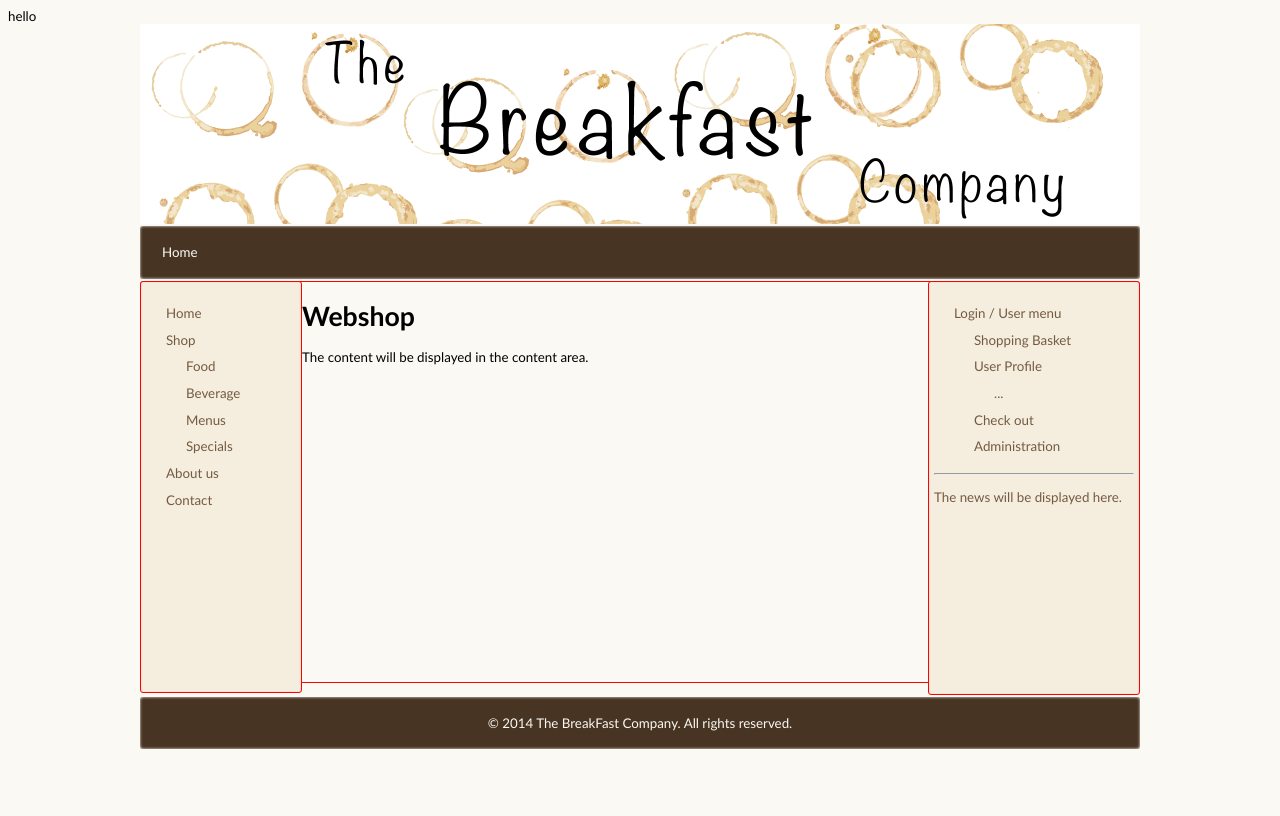
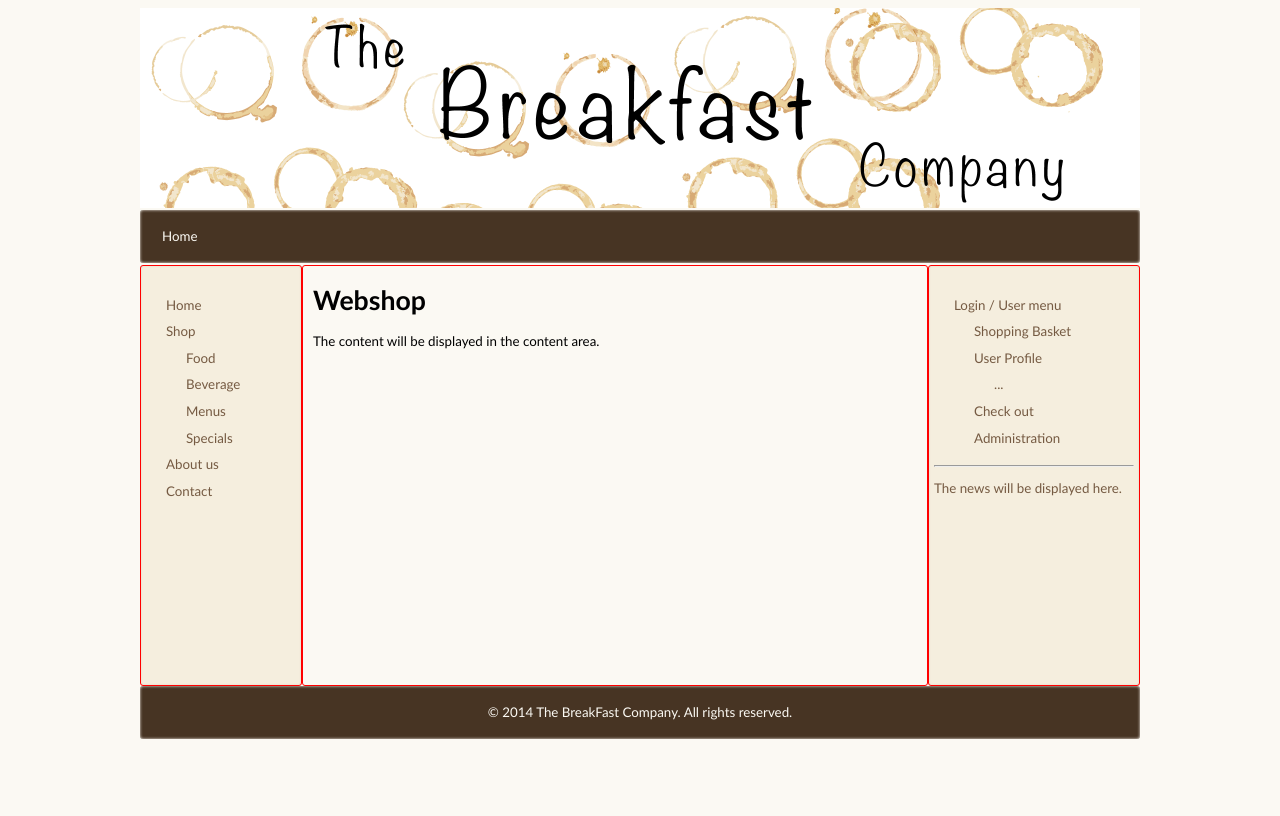
Before and after one commit to nellen/ch.bfh.bti7054.w2014.q.Web-Prophecies, a PHP site: page /index.php in a window 1280 px wide. After the commit the page ends 739 px from the top, so only its background shows below. Run offline with PHP 8.4, Linux system fonts and the light colour scheme.

Commit message:
fixed raph's layout nightmare

```diff
--- a/Web-Phrophecies/src/css/layout.css
+++ b/Web-Phrophecies/src/css/layout.css
@@ -11,12 +11,16 @@ body {
 	margin: 0 auto;
 	max-width: 75em;
 	min-width: 30em;
-
 }
 
-#banner-area, #breadcrumps,
-#left-area, #content-area,
-#right-area, #footer-area {
+#main-area {
+	display: table;
+	width: 100%;
+	min-height: 400px;
+}
+
+#banner-area, #breadcrumps, #left-area, #content-area, #right-area,
+	#footer-area {
 	-moz-border-radius: 3px; /* Firefox */
 	-webkit-border-radius: 3px; /* Safari, Chrome */
 	behavior: url(border-radius.htc); /* IE */
@@ -49,31 +53,33 @@ body {
 	background-color: #F5EEDE;
 	color: #755A42;
 	line-height: 20px;
-	height: 400px;
-	width: 150px;
-	float: left;
+	height: inherit;
+	min-width: 150px;
 	padding: 5px;
 	border: 1px solid red;
+	display: table-cell;
 }
 
 #right-area {
-	width: 200px;
-	float: right;
+	min-width: 200px;
 	padding: 5px;
-	min-height: 400px;
+	height: inherit;
 	background-color: #F5EEDE;
 	color: #755A42;
 	border: 1px solid red;
 	/**background-color: #AC8B6F;
 	color: #473423;*/
+	display: table-cell;
 }
 
 #content-area {
-	min-height: 400px;
+	padding-left: 10px;
 	padding-left: 10px;
 	background-color: #FBF9F3;
 	margin: 0 auto;
 	border: 1px solid red;
+	display: table-cell;
+	width: 100%;
 }
 
 #user-area {
@@ -105,12 +111,11 @@ hr {
 	min-height: 120px;
 	padding: 10px;
 	background-color: #F5EEDE;
-	overflow:auto;
+	overflow: auto;
 }
 
 .list-article img {
-float: left;
-
+	float: left;
 }
 
 .list-article h2 {
@@ -118,10 +123,8 @@ float: left;
 	margin-left: 10px;
 }
 
-
 .list-article button {
-float: right;
-
+	float: right;
 }
 
 .article {
@@ -132,12 +135,11 @@ float: right;
 	width: 95%;
 	min-height: 120px;
 	padding: 10px;
-	overflow:auto;
+	overflow: auto;
 }
 
 .article img {
-float: left;
-
+	float: left;
 }
 
 .article h3 {
@@ -145,8 +147,6 @@ float: left;
 	margin-left: 10px;
 }
 
-
 .article button {
-float: right;
-
+	float: right;
 }
--- a/Web-Phrophecies/src/index.php
+++ b/Web-Phrophecies/src/index.php
@@ -1,8 +1,3 @@
-
-<?php
-echo "hello";
-?>
-
 <!DOCTYPE html PUBLIC "-//W3C//DTD XHTML 1.0 Transitional//EN"
 "http://www.w3.org/TR/xhtml1/DTD/xhtml1-transitional.dtd">
 
@@ -11,8 +6,8 @@ echo "hello";
 <head>
 <title>The BreakFast Company</title>
 <meta http-equiv="content-type" content="text/html; charset=utf-8" />
-<link rel="stylesheet" href="./css/layout.css" type="text/css"/>
-<link rel="stylesheet" href="./css/format.css" type="text/css"/>
+<link rel="stylesheet" href="./css/layout.css" type="text/css" />
+<link rel="stylesheet" href="./css/format.css" type="text/css" />
 </head>
 
 <body>
@@ -23,9 +18,11 @@ echo "hello";
 		<h3>Start your day with a smile!</h3> -->
 		</div>
 		<div id="breadcrumps">
-			<p><a href="./index.php">Home</a></p>
+			<p>
+				<a href="./index.php">Home</a>
+			</p>
 		</div>
-
+		<div id="main-area">
 			<div id="left-area">
 				<ul class="sidebarlist">
 					<li><a href="./index.php">Home</a></li>
@@ -41,7 +38,10 @@ echo "hello";
 					<li><a href="./html/contact.html">Contact</a></li>
 				</ul>
 			</div>
-
+			<div id="content-area">
+				<h1>Webshop</h1>
+				<p>The content will be displayed in the content area.</p>
+			</div>
 			<div id="right-area">
 				<div id="user-area">
 					<ul class="sidebarlist">
@@ -64,12 +64,7 @@ echo "hello";
 					<p>The news will be displayed here.</p>
 				</div>
 			</div>
-
-		<div id="content-area">
-			<h1>Webshop</h1>
-			<p>The content will be displayed in the content area.</p>
 		</div>
-
 		<div id="footer-area">
 			<p>&copy; 2014 The BreakFast Company. All rights reserved.</p>
 		</div>
```
Lines whose indentation alone changed are shown as unchanged.
